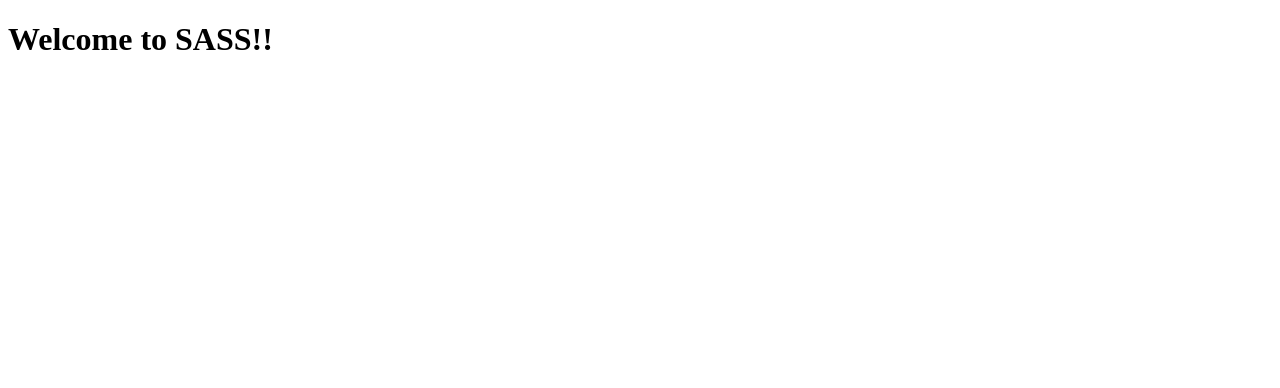
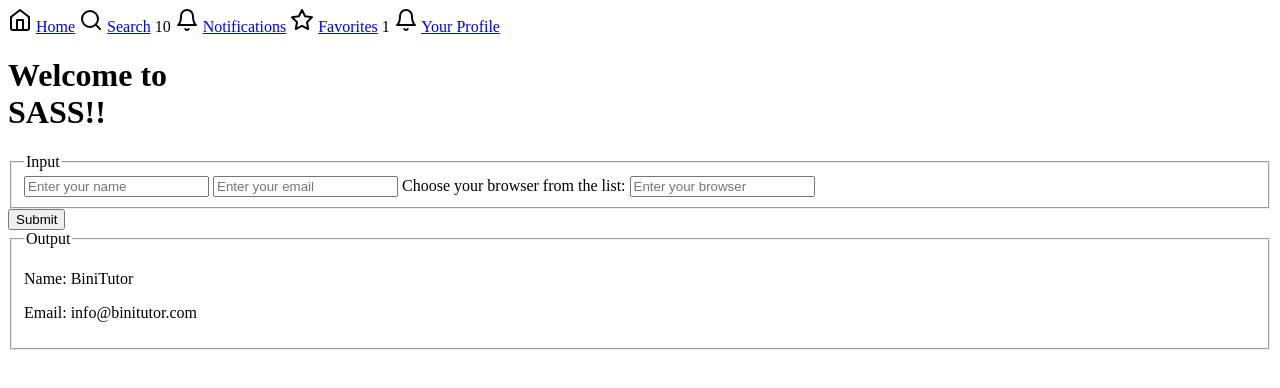
Before and after one commit to binitutor/sast-getting-started, a plain HTML site: page index.html in a window 1280 px wide. Drawn offline with nearby package versions, Linux system fonts and the light colour scheme; a web font is replaced by a local one.

Commit message:
added html nav and form components

```diff
--- a/index.html
+++ b/index.html
@@ -1,13 +1,87 @@
 <!DOCTYPE html>
 <html lang="en">
+
 <head>
     <meta charset="UTF-8">
     <meta name="viewport" content="width=device-width, initial-scale=1.0">
-    <title>Document</title>
+    <title>SAST</title>
+    <link rel="icon" href="favicon.ico" type="image/x-icon">
+    <link rel="preconnect" href="https://fonts.googleapis.com">
+    <link rel="preconnect" href="https://fonts.gstatic.com" crossorigin>
+    <link
+        href="https://fonts.googleapis.com/css2?family=Fredoka:wght@300..700&family=Parkinsans:wght@300..800&family=Poppins:ital,wght@0,100;0,200;0,300;0,400;0,500;0,600;0,700;0,800;0,900;1,100;1,200;1,300;1,400;1,500;1,600;1,700;1,800;1,900&display=swap"
+        rel="stylesheet">
     <link rel="stylesheet" href="test.css">
     <link rel="stylesheet" href="main_style.css">
+    <script src="https://unpkg.com/feather-icons"></script>
 </head>
+
 <body>
-    <h1>Welcome to SASS!!</h1>
+    <header>
+        <nav class="nav" id="nav">
+            <span class="nav-item active">
+                <span class="icon">
+                    <i data-feather="home"></i>
+                </span>
+                <a href="#">Home</a>
+            </span>
+            <span class="nav-item">
+                <span class="icon">
+                    <i data-feather="search"></i>
+                </span>
+                <a href="#">Search</a>
+            </span>
+            <span class="nav-item">
+                <span class="icon">
+                    <span class="subicon">10</span>
+                    <i data-feather="bell"></i>
+                </span>
+                <a href="#">Notifications</a>
+            </span>
+            <span class="nav-item">
+                <span class="icon">
+                    <i data-feather="star"></i>
+                </span>
+                <a href="#">Favorites</a>
+            </span>
+            <span class="nav-item">
+                <span class="icon">
+                    <span class="subicon">1</span>
+                    <i data-feather="bell"></i>
+                </span>
+                <a href="#">Your Profile</a>
+            </span>
+        </nav>
+    </header>
+
+    <div class="container">
+        <h1>Welcome to <br>SASS!!</h1>
+        <form>
+            <fieldset>
+                <legend>Input</legend>
+                <input type="text" id="name" placeholder="Enter your name">
+                <input type="text" id="email" placeholder="Enter your email">
+                <label for="browser">Choose your browser from the list:</label>
+                <input type="text" list="browsers" name="browser" id="browser" placeholder="Enter your browser">
+                <datalist id="browsers">
+                    <option value="Edge">
+                    <option value="Firefox">
+                    <option value="Chrome">
+                    <option value="Opera">
+                    <option value="Safari">
+                </datalist>
+            </fieldset>
+            <button type="submit">Submit</button>
+        </form>
+
+        <fieldset>
+            <legend>Output</legend>
+            <p>Name: <span id="outputName">BiniTutor</span></p>
+            <p>Email: <span id="outputEmail">info@binitutor.com</span></p>
+        </fieldset>
+    </div>
+
+    <script>feather.replace();</script>
 </body>
+
 </html>
```
